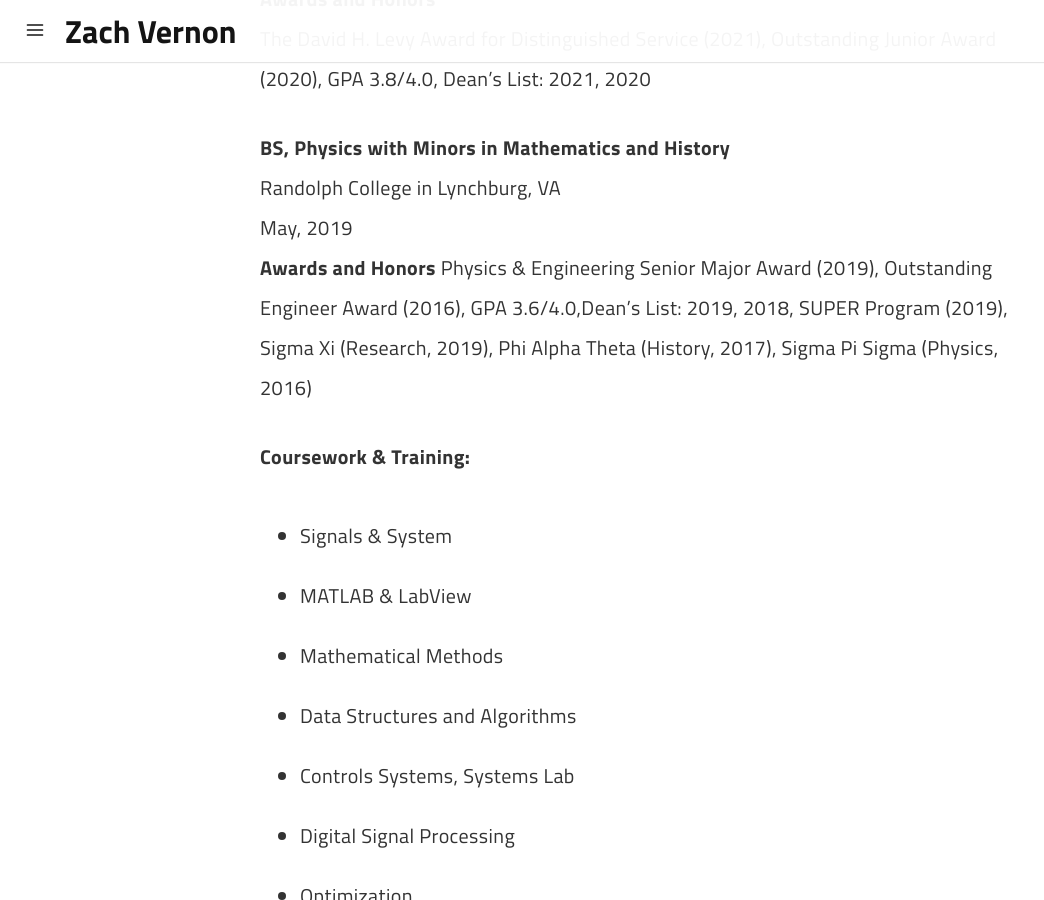
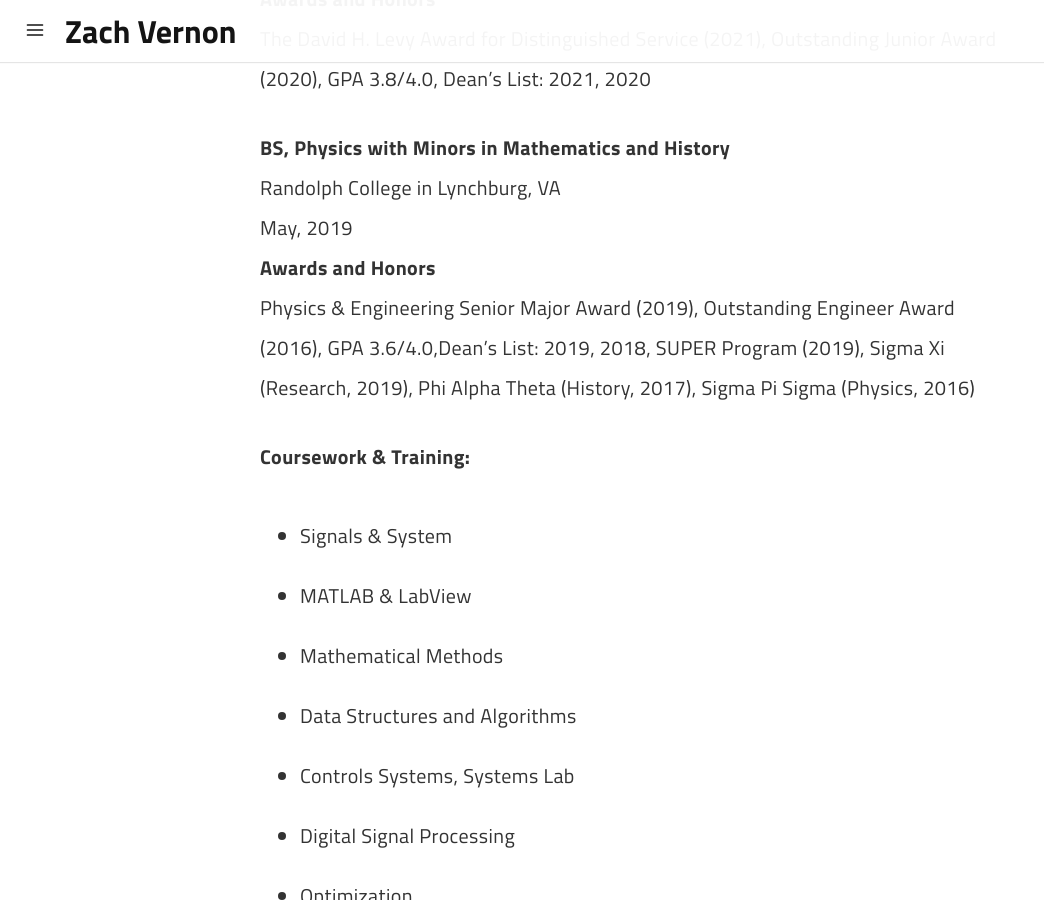
Before and after one commit to z-vernon/z-vernon.github.io, a Jekyll site: the page built from pages/experience.md, in a window 1280 px wide and 900 px high, scrolled down 5506 px. Shown: the whole window, without its empty margins (0-1044 px from the left). Built offline with Jekyll 4.4.1, drawn with Linux system fonts in a browser that asks for light colours; a script that is not in the unit is left out.

```diff
--- a/pages/experience.md
+++ b/pages/experience.md
@@ -100,7 +100,7 @@ The David H. Levy Award for Distinguished Service (2021), Outstanding Junior Awa
 <p><b>BS, Physics with Minors in Mathematics and History</b><br>
 Randolph College in Lynchburg, VA<br>
 May, 2019<br>
-<b>Awards and Honors</b>
+<b>Awards and Honors</b><br>
 Physics & Engineering Senior Major Award (2019), Outstanding Engineer Award (2016), GPA 3.6/4.0,Dean’s List: 2019, 2018, SUPER Program (2019), Sigma Xi (Research, 2019), Phi Alpha Theta (History, 2017), Sigma Pi Sigma (Physics, 2016)<br>
 </p>
 <b>Coursework & Training:</b>
```
